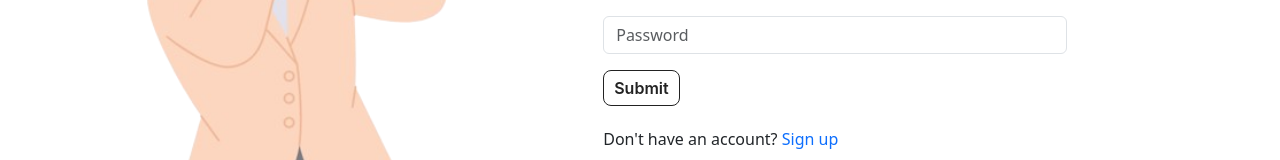
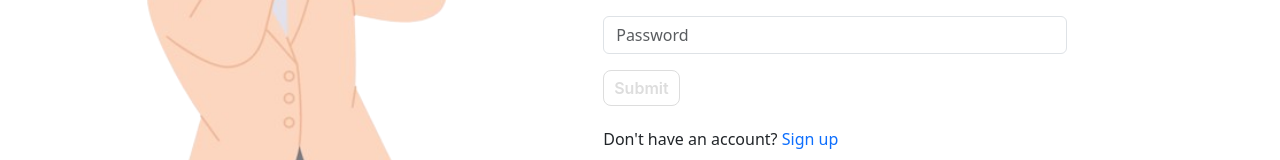
Before and after one commit to ShauryaMalhan/Dev_Algo, a React (Vite) app in the folder oj/: page /login in a window 1280 px wide. Shown: the part 400-560 px from the top of the page. Built offline with nearby package versions, Linux system fonts and the light colour scheme.

Commit message:
Added some styles for login page

```diff
--- a/oj/src/components/common/login.jsx
+++ b/oj/src/components/common/login.jsx
@@ -14,6 +14,8 @@ const Login = () => {
   const handlePasswordChange = (e) => {
     setPassword(e.target.value);
   };
+
+  const isValid = email.length > 5 & password.length > 5;
 
   return (
     <>
@@ -47,7 +49,7 @@ const Login = () => {
                 onChange={handlePasswordChange}
               />
             </Form.Group>
-            <button type="submit" className={`loginformbtn  ${email.length > 5 & password.length > 5 ? "btn-green" : ""}`} >Submit</button>
+            <button type="submit" className={`loginformbtn  ${isValid ? "btn-green" : ""}`} disabled={!isValid} >Submit</button>
           </Form>
           <br></br>
           <h6>
```
